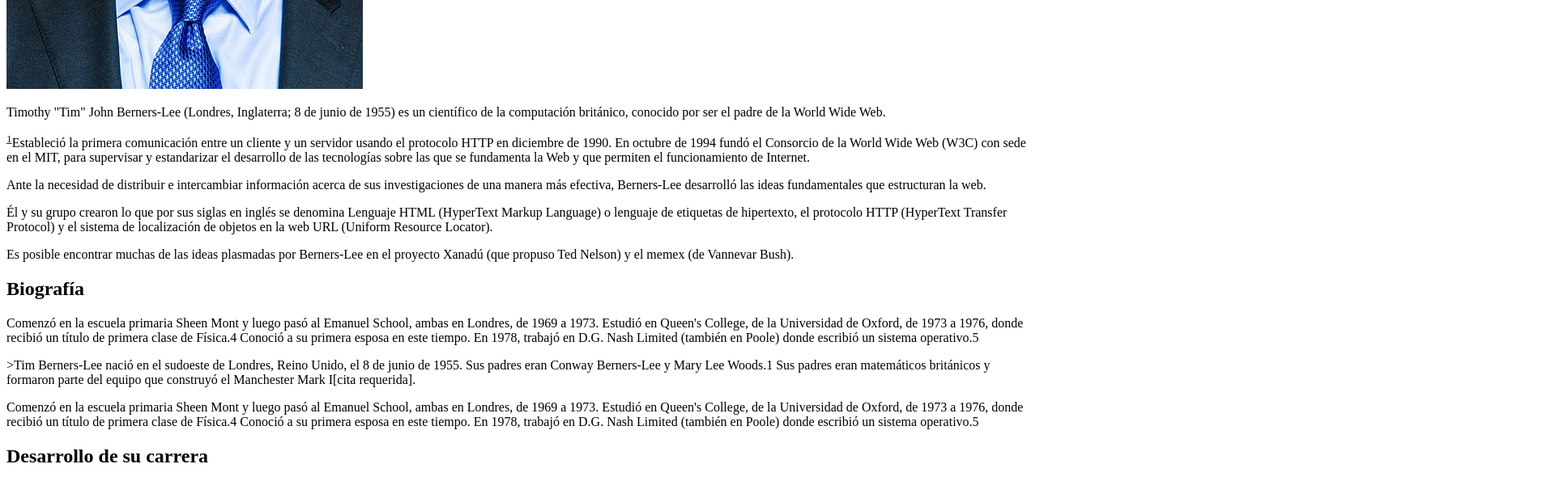
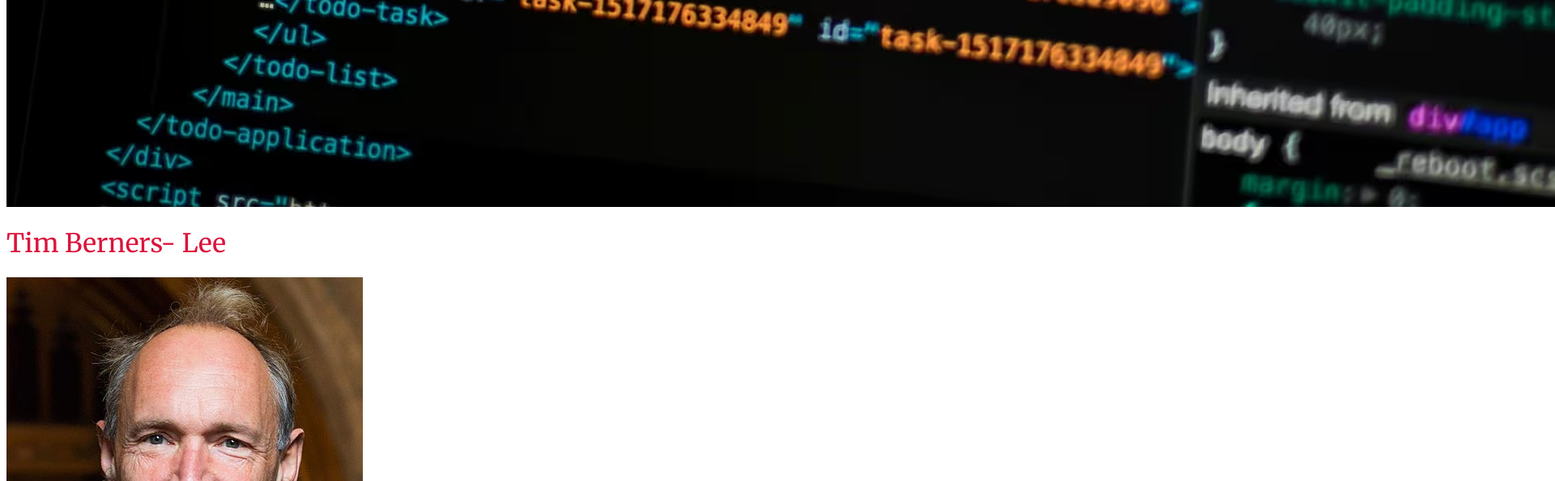
Before and after one commit to Lauraosoriog/ejercicio_Tim_berners_lee, a plain HTML site: page index.html in a window 1280 px wide. Shown: the part 520-1115 px from the top of the page at 81% size, 1920 px wide, since content can reach past the window. Drawn offline with Linux system fonts and the light colour scheme.

Commit message:
clase 15/02/2024

```diff
--- a/index.html
+++ b/index.html
@@ -1,12 +1,26 @@
 <!DOCTYPE html>
 <html lang="en">
 <head>
+
     <meta charset="UTF-8">
     <meta name="viewport" content="width=device-width, initial-scale=1.0">
     <title>Tim Berners- Lee</title>
+    <link rel="stylesheet" href="style.css">
 
 </head>
+
 <body>
+    <header>
+        <picture>
+            <source src="500_ejerciotimberner" media="(max-width: 500px)">
+            <source src="1100_ejerciotimberner" media="(max-width: 1100px)">
+            <img src="1920.avif" alt="ordenador para programar">
+
+        </picture>
+    </header>
+
+
+
     <h1>Tim Berners- Lee</h1>
     <img src="Sir_Tim_Berners-Lee_(cropped).jpg" alt="">
     <p> Timothy "Tim" John Berners-Lee (Londres, Inglaterra; 8 de junio de 1955) es un científico de la computación británico, conocido por ser el padre de la World Wide Web.
--- /dev/null
+++ b/style.css
@@ -0,0 +1,29 @@
+@import url('https://fonts.googleapis.com/css2?family=Merriweather:ital,wght@0,300;0,400;0,700;0,900;1,300;1,400;1,700;1,900&family=Roboto:ital,wght@0,100;0,300;0,400;0,500;0,700;0,900;1,100;1,300;1,400;1,500;1,700;1,900&display=swap');
+
+* {
+font-family: "Roboto", sans-serif;
+}
+
+h1{
+    font-family: "Merriweather", serif;
+    font-weight: 400;
+    font-style: normal;
+    color:crimson ;
+    font-size: 32px;
+
+}
+
+h2{text-align: center;
+
+    font-family: "Merriweather", serif;
+    font-weight: 400;
+    font-style: normal;
+    color: crimson;
+    font-size: 24px;
+}
+
+p {
+
+    font-size: 18px;
+
+}
```
Also changed, not shown: 1100_ejerciotimberner.avif (added), 1920.avif (added), 1920_ejerciotimberner.jpg (added), 500_ejerciotimberner.avif (added).
